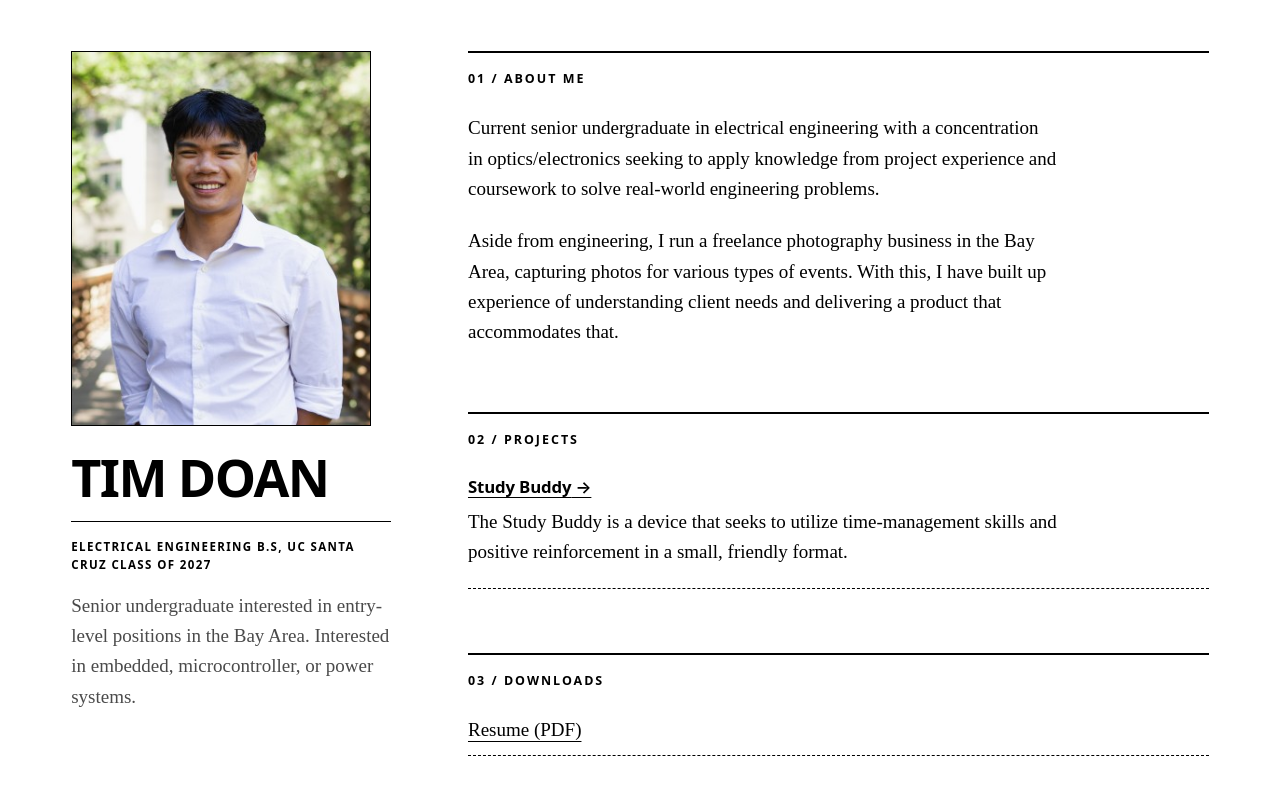
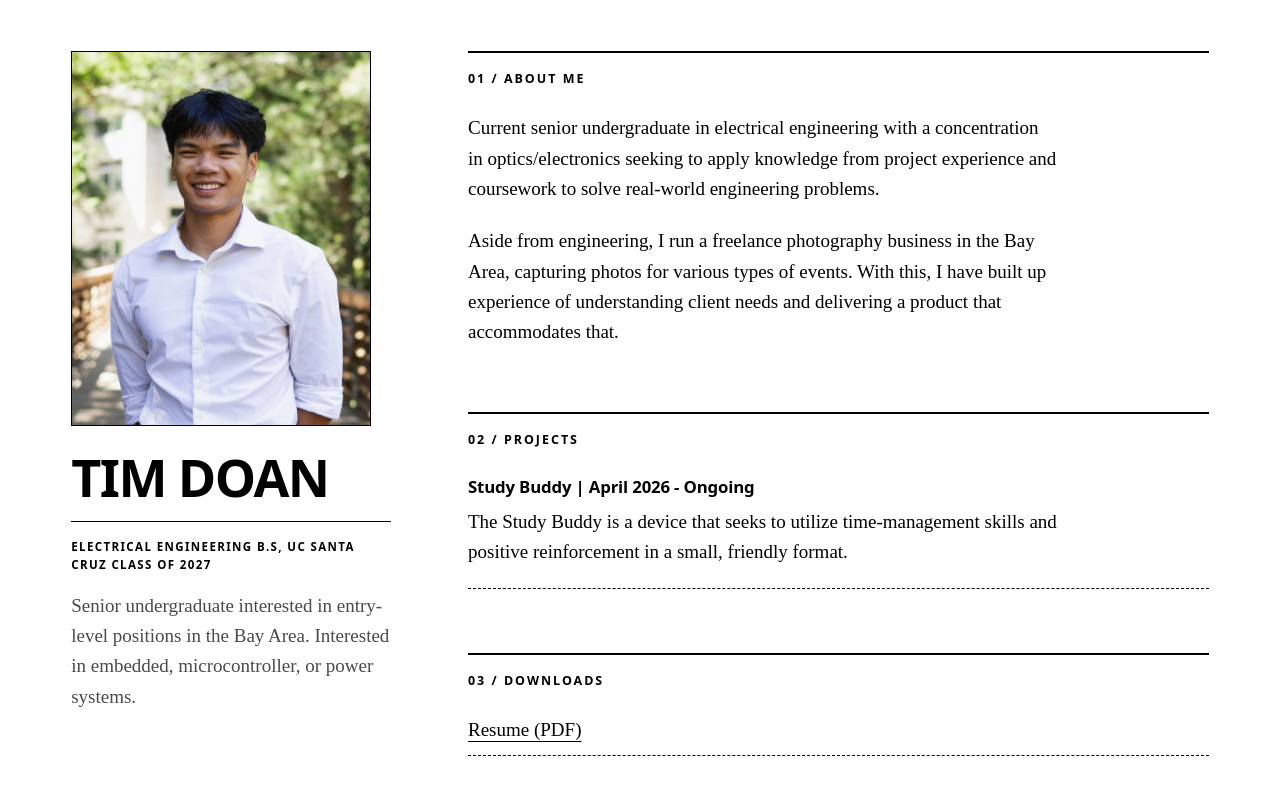
Before and after one commit to tim-doan/github.io, a plain HTML site: page index.html in a window 1280 px wide. Shown: the top 800 px of the page. Drawn offline with Linux system fonts and the light colour scheme.

Commit message:
Took away the "Study Buddy" link with a placeholder text message

```diff
--- a/index.html
+++ b/index.html
@@ -30,7 +30,7 @@
         <h2>Projects</h2>
         <ul class="list list--projects">
           <li>
-            <h3><a href="projects/study-buddy.html">Study Buddy</a></h3>
+            <h3>Study Buddy | April 2026 - Ongoing</h3>
             <p>The Study Buddy is a device that seeks to utilize time-management skills and positive reinforcement in a small, friendly format.</p>
           </li>
           <!-- TODO: add more projects -->
```
